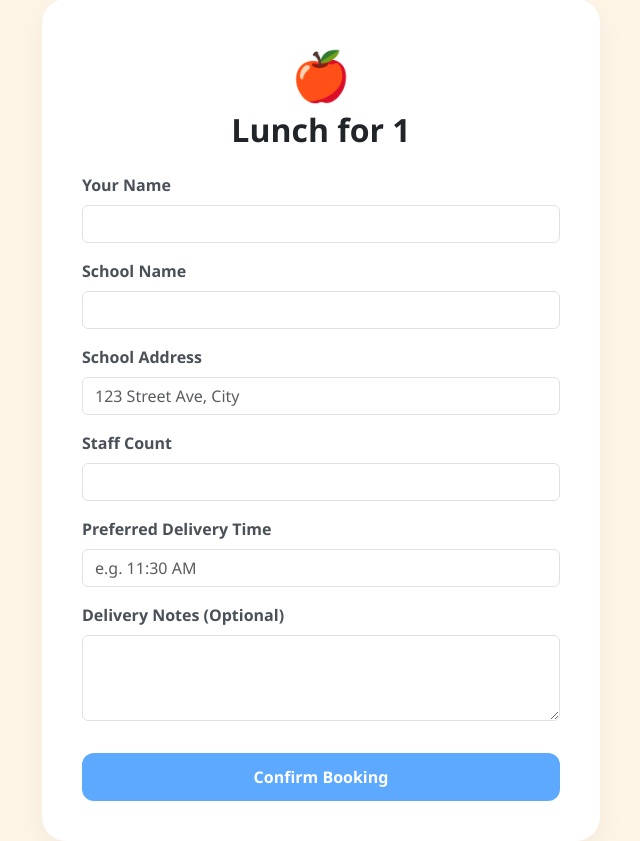
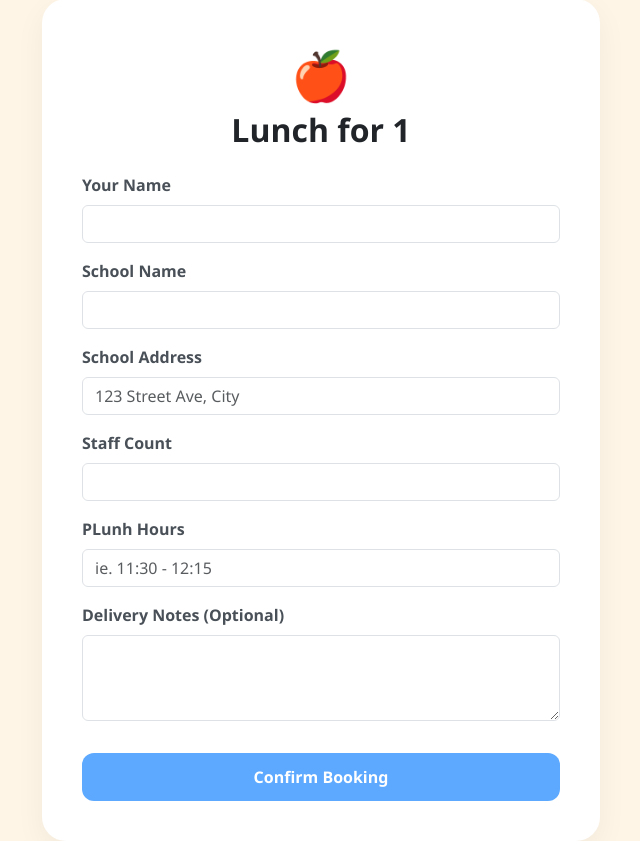
Before and after one commit to conner-kadz/betterday-app, a Flask app: page /book/1 in a window 1280 px wide. Shown: the part 51-892 px from the top of the page, without its empty margins (319-959 px from the left). Run offline with Flask 3, Linux system fonts and the light colour scheme.

Commit message:
Update form.html

```diff
--- a/templates/form.html
+++ b/templates/form.html
@@ -29,7 +29,7 @@
             <div class="mb-3"><label class="form-label">School Name</label><input type="text" name="school_name" class="form-control" required></div>
             <div class="mb-3"><label class="form-label">School Address</label><input type="text" name="address" class="form-control" placeholder="123 Street Ave, City" required></div>
             <div class="mb-3"><label class="form-label">Staff Count</label><input type="number" name="staff_count" class="form-control" required></div>
-            <div class="mb-3"><label class="form-label">Preferred Delivery Time</label><input type="text" name="lunch_time" class="form-control" placeholder="e.g. 11:30 AM" required></div>
+            <div class="mb-3"><label class="form-label">PLunh Hours</label><input type="text" name="lunch_time" class="form-control" placeholder="ie. 11:30 - 12:15" required></div>
             <div class="mb-3"><label class="form-label">Delivery Notes (Optional)</label><textarea name="delivery_notes" class="form-control" rows="3"></textarea></div>
             <button type="submit" class="btn btn-confirm w-100 mt-3">Confirm Booking</button>
         </form>
```
